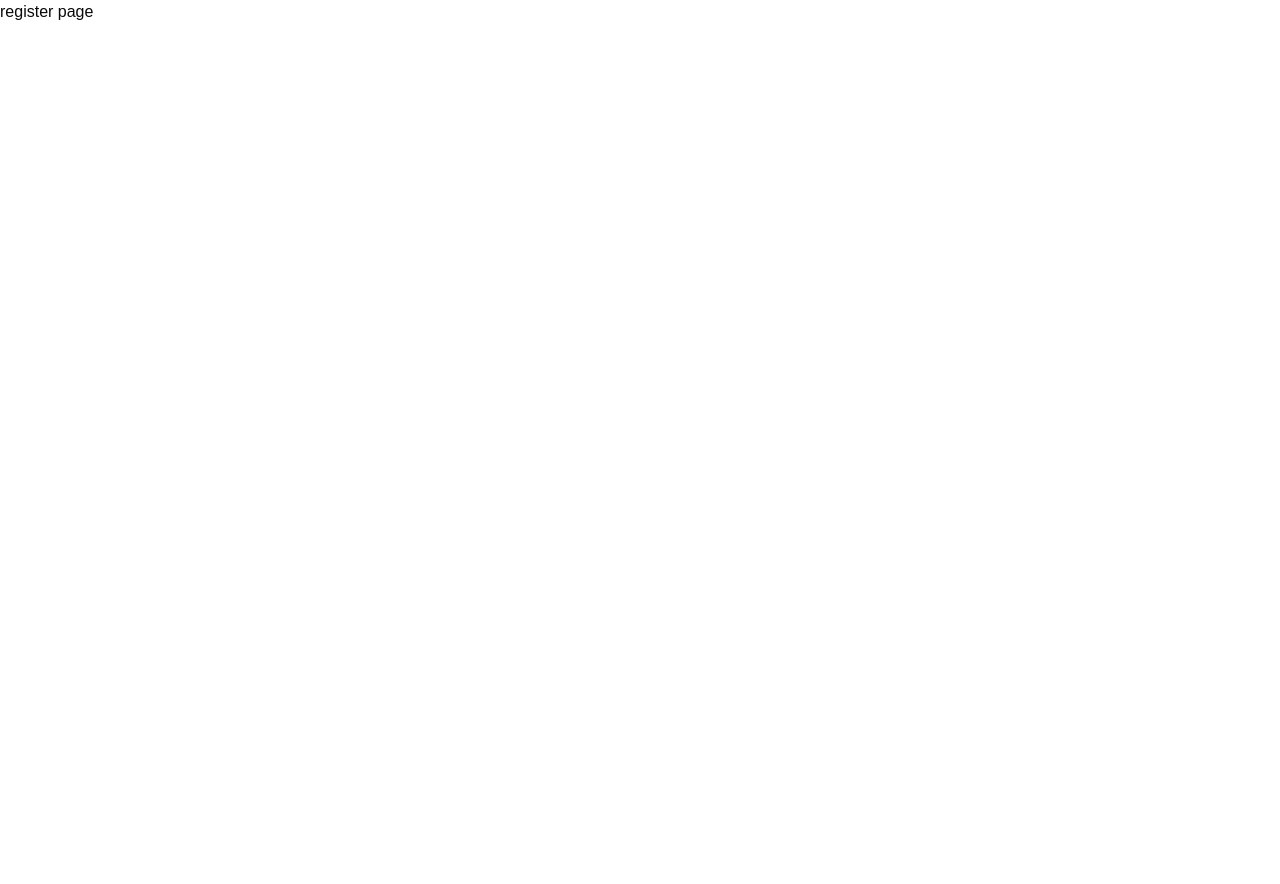
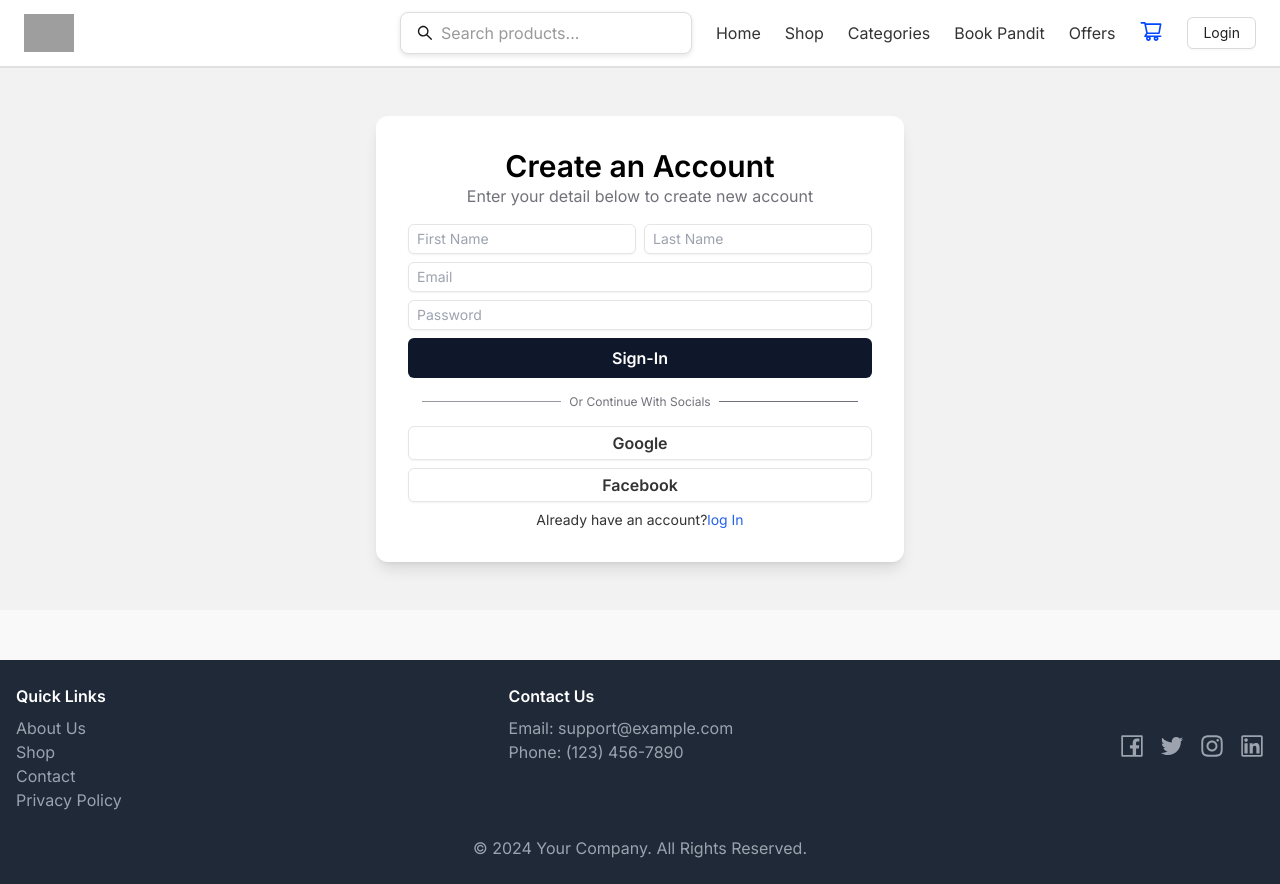
Before and after one commit to Rjirock/ecommerce-client, a Next.js app: page /register in a window 1280 px wide. Before the commit the page ends 800 px from the top, so only its background shows below. Built offline with nearby package versions, Linux system fonts and the light colour scheme; grey boxes are pictures that could not be loaded.

Commit message:
Completed the authentication pages

```diff
--- a/src/app/(auth)/login/page.jsx
+++ b/src/app/(auth)/login/page.jsx
@@ -1,10 +1,10 @@
 'use client'
+
+import Login from "@/components/auth/loginCom";
 
 const Page= () => {
     return (
-        <div>
-            login page
-        </div>
+        <Login />
     );
 }
 
--- a/src/app/(auth)/register/page.jsx
+++ b/src/app/(auth)/register/page.jsx
@@ -1,10 +1,8 @@
 'use client'
-
+import Register from "@/components/auth/registerCom";
 const Page= () => {
     return (
-        <div>
-            register page
-        </div>
+        <Register />
     );
 }
 
--- a/src/components/auth/loginCom/index.jsx
+++ b/src/components/auth/loginCom/index.jsx
@@ -1,10 +1,12 @@
 'use client'
 
+import LoginEl from "@/elements/loginEl";
+import { LayoutEl } from "@/shared/layoutEl";
 const Login= () => {
     return(
-        <div>
-            login component
-        </div>
+        <LayoutEl>
+            <LoginEl />
+        </LayoutEl>
     );
 }
 
--- a/src/components/auth/registerCom/index.jsx
+++ b/src/components/auth/registerCom/index.jsx
@@ -1,10 +1,12 @@
 'use client'
 
+import RegisterEl from "@/elements/registerEl";
+import { LayoutEl } from "@/shared/layoutEl";
 const Register= () => {
     return(
-        <div>
-            register component
-        </div>
+        <LayoutEl>
+            <RegisterEl />
+        </LayoutEl>
     );
 }
 
--- /dev/null
+++ b/src/elements/InputEl/InputEl.jsx
@@ -0,0 +1,23 @@
+'use client'
+
+import { useState } from "react";
+
+const Input = ({ type,name,ph }) => {
+    const [inputValue, setInputValue] = useState('');
+
+    const hanldeChange= (event) => {
+        const value= event.currentTarget.value
+        setInputValue(value);
+    }
+    return(
+        <input
+            type={type}
+            name={name}
+            placeholder={ph}
+            value={inputValue}
+            onChange={hanldeChange}
+            className="outline-none border shadow-sm py-1 px-2 text-sm rounded-md focus:border-[]"
+        />
+    );
+}
+export default Input;
--- a/src/elements/loginEl/index.jsx
+++ b/src/elements/loginEl/index.jsx
@@ -1,8 +1,65 @@
 'use client'
 
+import Input from "../InputEl/InputEl";
+
 const LoginEl= () => {
+
     return (
-        <div></div>
+        <div className="px-4 py-12 flex justify-center items-center bg-[#f2f2f2]">
+            <div className="flex flex-col gap-4 justify-center bg-white shadow-lg p-8 rounded-xl">
+                <div className="flex flex-col">
+                    <h2 className="text-3xl font-bold text-black text-center">Login to Continue</h2>
+                    <p className="text-sm text-[#71717a] text-center">
+                        Enter your detail below to log into your account
+                    </p>
+                </div>
+
+                <form action="" className="flex flex-col gap-2">
+
+                    <Input type='email' name ='email' ph='Email'/>
+                    <Input type='password' name ='password' ph='Password'/>
+
+                    <button
+                        type="submit"
+                        className={`p-2 rounded-md bg-slate-900 text-white font-semibold active:scale-95`
+                        }
+                    >
+                        Log-In
+                    </button>
+                </form>
+
+                <div className="flex items-center justify-center gap-2">
+                    <div className="w-[30%] h-px bg-[#71717ab9]"></div>
+                    <span className="text-xs text-[#71717a] capitalize whitespace-nowrap">or continue with socials</span>
+                    <div className="w-[30%] h-px bg-[#71717a]"></div>
+                </div>
+
+                <div className="flex flex-col gap-2">
+                    <button
+                    type="button"
+                    className="p-1 rounded-md active:scale-95 border shadow-sm font-semibold"
+                    >
+                        Google
+                    </button>
+
+                    <button
+                    className="p-1 rounded-md active:scale-95 border shadow-sm font-semibold"
+                    type="button"
+                    >
+                        Facebook
+                    </button>
+                    <p className="text-sm self-center">
+                        New User?
+                        <span
+                        className="text-blue-600 cursor-pointer"
+                        // onClick={() => { }}
+                        >
+                            register
+                        </span>
+                    </p>
+                </div>
+            </div>
+        </div>
     );
 }
 
--- a/src/elements/registerEl/index.jsx
+++ b/src/elements/registerEl/index.jsx
@@ -1,8 +1,62 @@
 'use client'
 
+import Input from "../InputEl/InputEl";
+
 const RegisterEl= () => {
+
     return (
-        <div></div>
+        <div className="px-4 py-12 flex justify-center items-center bg-[#f2f2f2]">
+            <div className="flex flex-col gap-4 justify-center bg-white shadow-lg p-8 rounded-xl">
+                <div className="flex flex-col">
+                    <h2 className="text-3xl font-bold text-black text-center">Create an Account</h2>
+                    <p className="text-base text-[#71717a] text-center">
+                        Enter your detail below to create new account
+                    </p>
+                </div>
+
+                <form action="" className="flex flex-col gap-2">
+                    <div className="flex gap-2">
+                        <Input type='text' name ='first_name' ph='First Name'/>
+                        <Input type='text' name ='last_name' ph='Last Name'/>
+
+                    </div>
+                    <Input type='email' name ='email' ph='Email'/>
+                    <Input type='password' name ='password' ph='Password'/>
+                    <button
+                        type="submit"
+                        className={`p-2 rounded-md bg-slate-900 text-white font-semibold active:scale-95`
+                        }
+                    >
+                        Sign-In
+                    </button>
+                </form>
+
+                <div className="flex items-center justify-center gap-2">
+                    <div className="w-[30%] h-px bg-[#71717ab9]"></div>
+                    <span className="text-xs text-[#71717a] capitalize">or continue with socials</span>
+                    <div className="w-[30%] h-px bg-[#71717a]"></div>
+                </div>
+
+                <div className="flex flex-col gap-2">
+                    <button
+                    type="button"
+                    className="p-1 rounded-md active:scale-95 border shadow-sm font-semibold"
+                    >
+                        Google
+                    </button>
+
+                    <button
+                    className="p-1 rounded-md active:scale-95 border shadow-sm font-semibold"
+                    type="button"
+                    >
+                        Facebook
+                    </button>
+                    <p className="text-sm self-center">
+                        Already have an account?<span className="text-blue-600 cursor-pointer">log In</span>
+                    </p>
+                </div>
+            </div>
+        </div>
     );
 }
 
```
